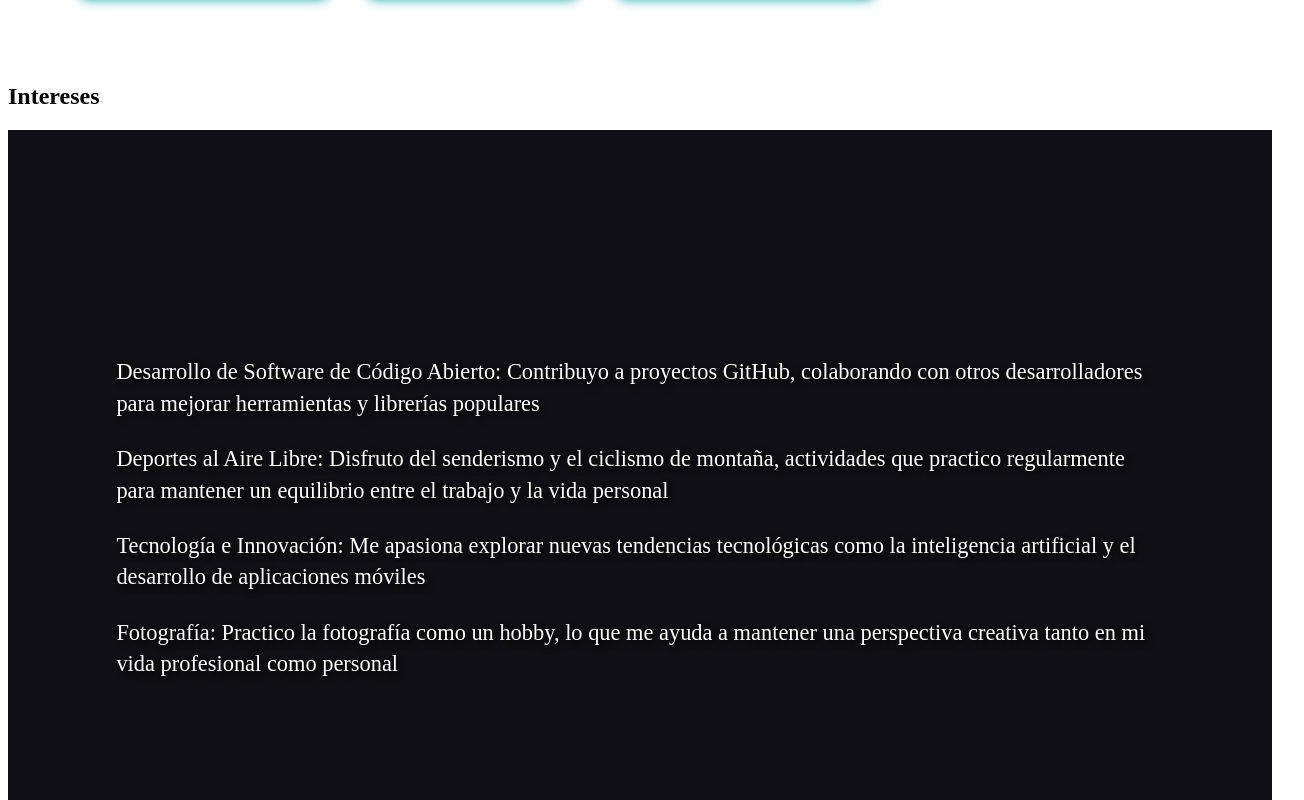
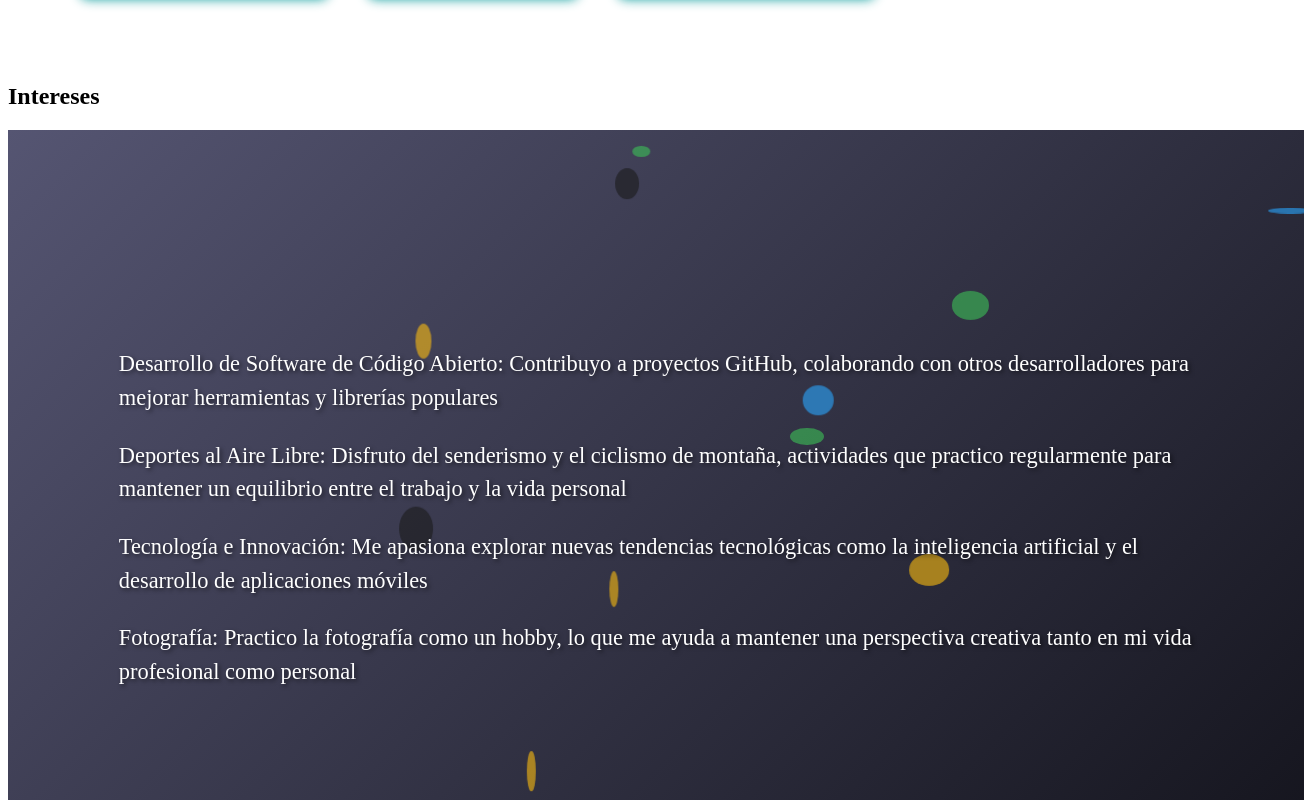
Before and after one commit to tomasandres520/PortfolioATTEMPT, a Vue app: page / in a window 1280 px wide. Shown: the part 2960-3760 px from the top of the page, 1304 px wide, since content can reach past the window. Built offline with nearby package versions, Linux system fonts and the light colour scheme.

Commit message:
Pude Arreglar el FondoAnimado

```diff
--- a/src/components/FondoIntereses.vue
+++ b/src/components/FondoIntereses.vue
@@ -1,4 +1,5 @@
 <!-- src/components/AnimatedBackground.vue -->
+<!-- https://codepen.io/nashvail/pen/wpGgXO -->
 <template>
   <div ref="containerRef" class="animated-background"></div>
 </template>
@@ -8,7 +9,7 @@ import { onMounted, onBeforeUnmount, ref } from 'vue';
 
 // Configuración
 const colors = ["#3CC157", "#2AA7FF", "#1B1B1B", "#FCBC0F", "#F85F36"];
-const numBalls = 30;
+const numBalls = 20;
 
 // Referencias
 const containerRef = ref(null);
@@ -87,5 +88,7 @@ onBeforeUnmount(() => {
   height: 100%;
   overflow: hidden;
   z-index: -1;
+  background: linear-gradient(135deg, #555572 0%, #12121a 100%);
 }
+
 </style>
--- a/src/components/InteresComp.vue
+++ b/src/components/InteresComp.vue
@@ -12,7 +12,8 @@ const intereses = ref([
 
 <template>
   <section class="intereses-contenedor">
-    <!-- Fondo animado (se posiciona en toda la sección) -->
+    <!-- Fondo animado (se posiciona en toda la sección)Elegi un fondo
+    de JS, Con IA me ayude para entenderlo y lo modifique un poco -->
     <FondoIntereses />
 
     <!-- Contenido encima del fondo -->
@@ -29,11 +30,11 @@ const intereses = ref([
 <style scoped>
 .intereses-contenedor {
   position: relative;
-  height: 100vh;
+  width: 100%;
+  min-height: 100vh;
   display: flex;
   align-items: center;
   justify-content: center;
-  background: #0f0f15;
   color: white;
   overflow: hidden;
   padding: 0 1rem;
@@ -41,9 +42,13 @@ const intereses = ref([
 
 .contenido-intereses {
   position: relative;
-  z-index: 2;
+  z-index: 2; /* asegura que el texto esté encima de las bolas */
   max-width: 85%;
   width: 100%;
+  /* Opcional: fondo semitransparente para mejor legibilidad
+  background: rgba(10, 10, 16, 0.6); */
+  padding: 1.5rem;
+  border-radius: 16px;
 }
 
 .contenedor-lista {
@@ -51,11 +56,11 @@ const intereses = ref([
   padding: 0;
   margin: 0;
   font-size: 1.4rem;
-  text-shadow: 3px 3px 6px rgba(0, 0, 0, 0.8);
+  text-shadow: 2px 2px 4px rgba(0, 0, 0, 0.6);
 }
 
 .item {
   margin-bottom: 1.5rem;
-  line-height: 1.4;
+  line-height: 1.5;
 }
 </style>
```
